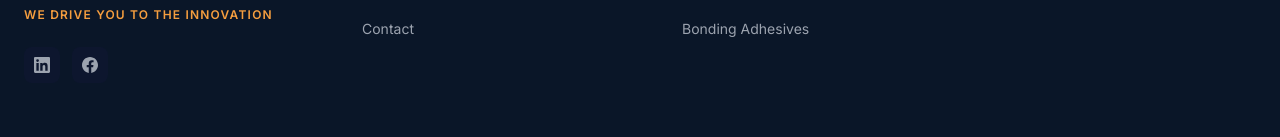
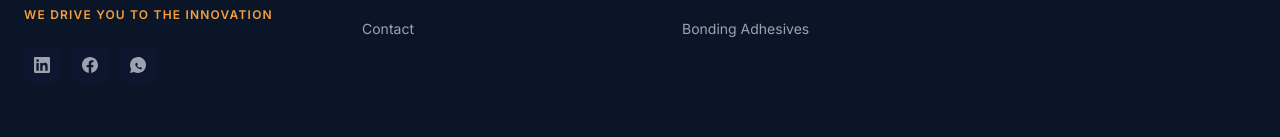
Before and after one commit to vudyananda-hue/SPV-PLASTCHEM-PVT-LTD, a React (Vite) app in the folder frontend/: page / in a window 1280 px wide. Shown: the part 5427-5564 px from the top of the page. Built offline with nearby package versions, Linux system fonts and the light colour scheme; no server answers.

Commit message:
Updated the project files

```diff
--- a/frontend/src/components/layout/Footer.jsx
+++ b/frontend/src/components/layout/Footer.jsx
@@ -12,6 +12,12 @@ const LinkedinIcon = () => (
 const FacebookIcon = () => (
   <svg className="w-4 h-4" fill="currentColor" viewBox="0 0 24 24">
     <path d="M24 12.073c0-6.627-5.373-12-12-12s-12 5.373-12 12c0 5.99 4.388 10.954 10.125 11.854v-8.385H7.078v-3.47h3.047V9.43c0-3.007 1.792-4.669 4.533-4.669 1.312 0 2.686.235 2.686.235v2.953H15.83c-1.491 0-1.956.925-1.956 1.874v2.25h3.328l-.532 3.47h-2.796v8.385C19.612 23.027 24 18.062 24 12.073z" />
+  </svg>
+)
+
+const WhatsappIcon = () => (
+  <svg className="w-4 h-4" fill="currentColor" viewBox="0 0 24 24">
+    <path d="M12.004 0C5.378 0 .004 5.374.004 12c0 2.113.547 4.178 1.59 5.992L0 24l6.17-1.618C7.88 23.314 9.9 23.856 12 23.856c6.626 0 12-5.375 12-12s-5.374-12-11.996-12zm6.304 17.078c-.26.732-1.288 1.332-1.785 1.393-.47.057-.932.186-2.998-.67-2.64-1.092-4.305-3.8-4.436-3.98-.13-.178-1.077-1.435-1.077-2.738 0-1.302.68-1.942.92-2.203.24-.26.522-.326.696-.326.173 0 .347.003.5.01.164.008.384-.06.6.474.223.55.76 1.854.826 1.987.067.132.112.285.023.46-.089.176-.134.307-.267.46-.134.155-.282.347-.402.467-.134.133-.275.277-.116.55.158.272.7 1.155 1.503 1.868.803.714 1.48 1.144 1.69 1.252.21.109.332.092.455-.05.123-.142.53-.615.67-.822.143-.207.286-.176.48-.102.193.073 1.22.576 1.43.684.21.109.35.163.4.25.05.088.05.512-.21 1.244z"/>
   </svg>
 )
 
@@ -34,6 +40,7 @@ const productLinks = [
 const socialLinks = [
   { label: 'LinkedIn', href: 'https://www.linkedin.com/company/s-p-v-plastchem-pvt-ltd/?originalSubdomain=lk', Icon: LinkedinIcon },
   { label: 'Facebook', href: 'https://web.facebook.com/spvplastchempvtltd5887/?_rdc=1&_rdr#', Icon: FacebookIcon },
+  { label: 'WhatsApp', href: 'https://wa.me/94777317030', Icon: WhatsappIcon },
 ]
 
 export default function Footer() {
```
